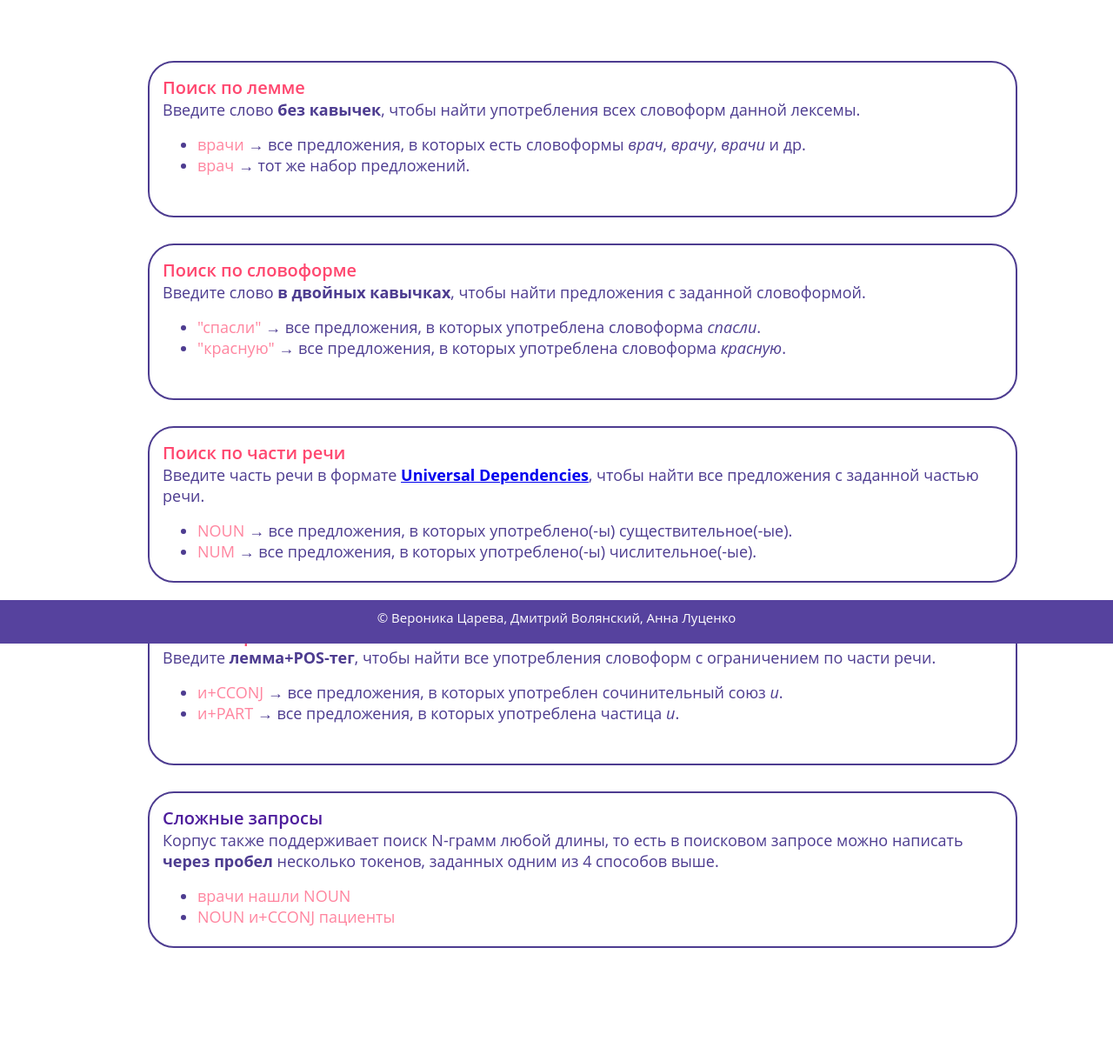
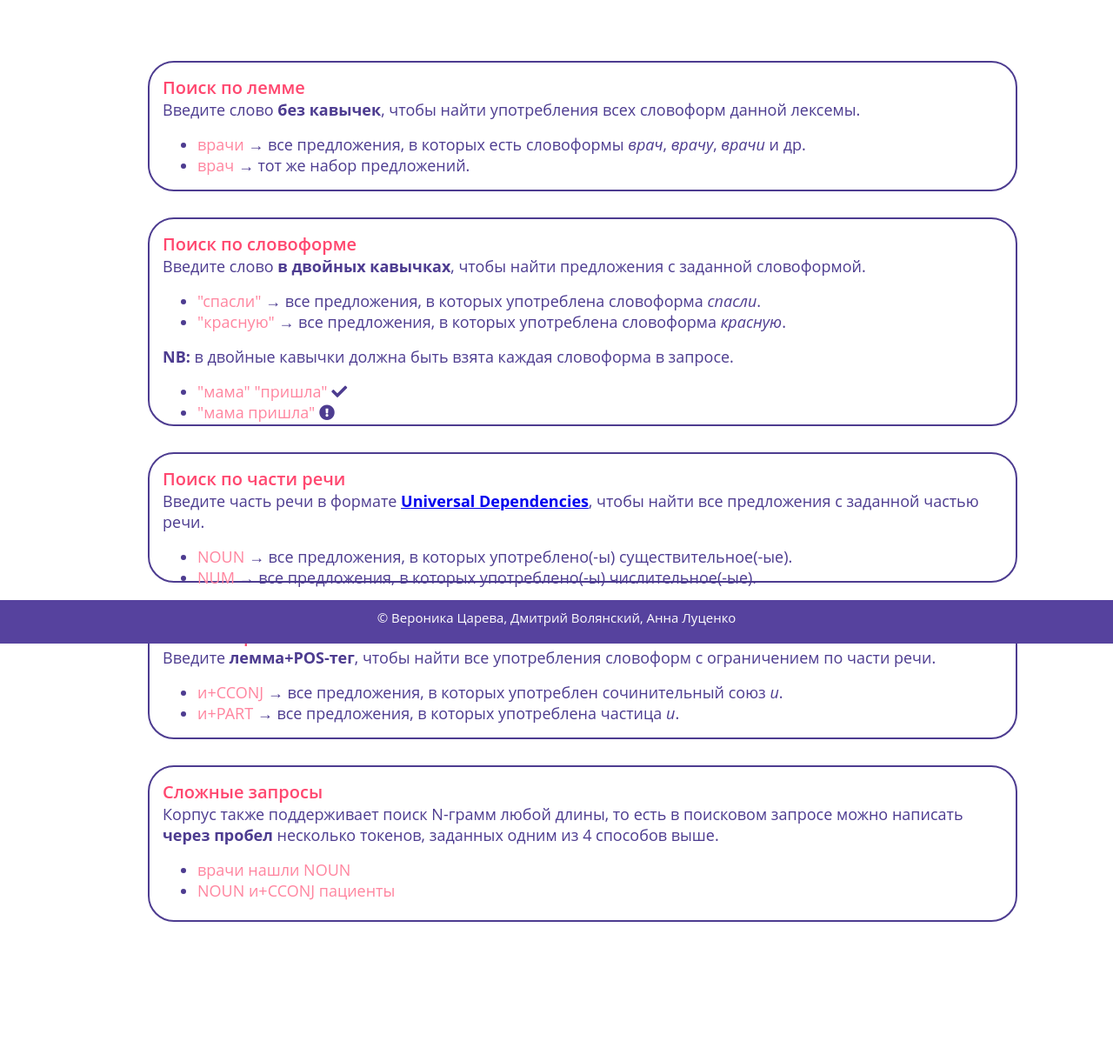
Before and after one commit to veronikatsareva/MedCorpora, a Flask app: page /help in a window 1280 px wide. Shown: the part 60-1280 px from the top of the page at 87% size. After the commit the page ends 1120 px from the top, so only its background shows below. Run offline with Flask 3, Linux system fonts and the light colour scheme; parts of the project's set-up code (start-up, migrations or seed data) failed here and were passed over.

Commit message:
update frontend

```diff
--- a/static/style.css
+++ b/static/style.css
@@ -129,7 +129,7 @@ body {
   margin-bottom: 30px;
   margin-left: 50px;
   width: 1000px;
-  height: 180px;
+  height: 150px;
   border:  2px solid #4D3C90;
   border-radius: 30px;
   padding: 15px 15px 20px;
--- a/templates/help.html
+++ b/templates/help.html
@@ -14,13 +14,20 @@
         </ul>
     </div>
 
-    <div class="card">
+    <div class="card" style="height: 240px;">
     <h4>Поиск по словоформе</h4>
         <p>Введите слово <b>в двойных кавычках</b>, чтобы найти предложения с заданной словоформой.</p>
         <ul>
             <li>"спасли"<p> → все предложения, в которых употреблена словоформа <i>спасли</i>.</p></li>
             <li>"красную"<p> → все предложения, в которых употреблена словоформа <i>красную</i>.</p></li>
         </ul>
+        <p><b>NB:</b> в двойные кавычки должна быть взята каждая словоформа в запросе.</p>
+        <br>
+        <ul>
+            <li>"мама" "пришла"  <i class="fas fa-check" style="color: #4D3C90"></i></li>
+            <li>"мама пришла"  <i class="fas fa-exclamation-circle" style="color: #4D3C90"></i></li>
+        </ul>
+
     </div>
 
     <div class="card">
@@ -41,8 +48,8 @@
         </ul>
     </div>
 
-    <div class="card">
-    <h4 style="color: #4D1C9C">Сложные запросы</h4>
+    <div class="card" style="height: 180px;">
+    <h4>Сложные запросы</h4>
         <p>Корпус также поддерживает поиск N-грамм любой длины, то есть в поисковом запросе можно написать <b>через пробел</b> несколько токенов, заданных одним из 4 способов выше.</p>
         <ul>
             <li>врачи нашли NOUN</li>
--- a/templates/results.html
+++ b/templates/results.html
@@ -25,10 +25,11 @@
         <p class="result-options" style="font-weight: 550;">{{ key }}</p>
         <br>
         <p class="result-options">{{ values[0][3] }}</p>
-        <button class="button copy-button small-button" data-text="{{ key }} [{{ values[0][3] }}]">
+        <br>
+        <button class="button copy-button small-button"  style="margin-top: 15px;" data-text="{{ key }} [{{ values[0][3] }}]">
             <i class="fas fa-copy" title="Скопировать пример"></i>
         </button>
-        <button class="button small-button" onclick="window.open('{{ values[0][4] }}', '_blank')">
+        <button class="button small-button" style="margin-top: 15px;"  onclick="window.open('{{ values[0][4] }}', '_blank')">
             <i class="fas fa-book" title="Полный текст"></i>
         </button>
         <hr class="hr-line">
```
